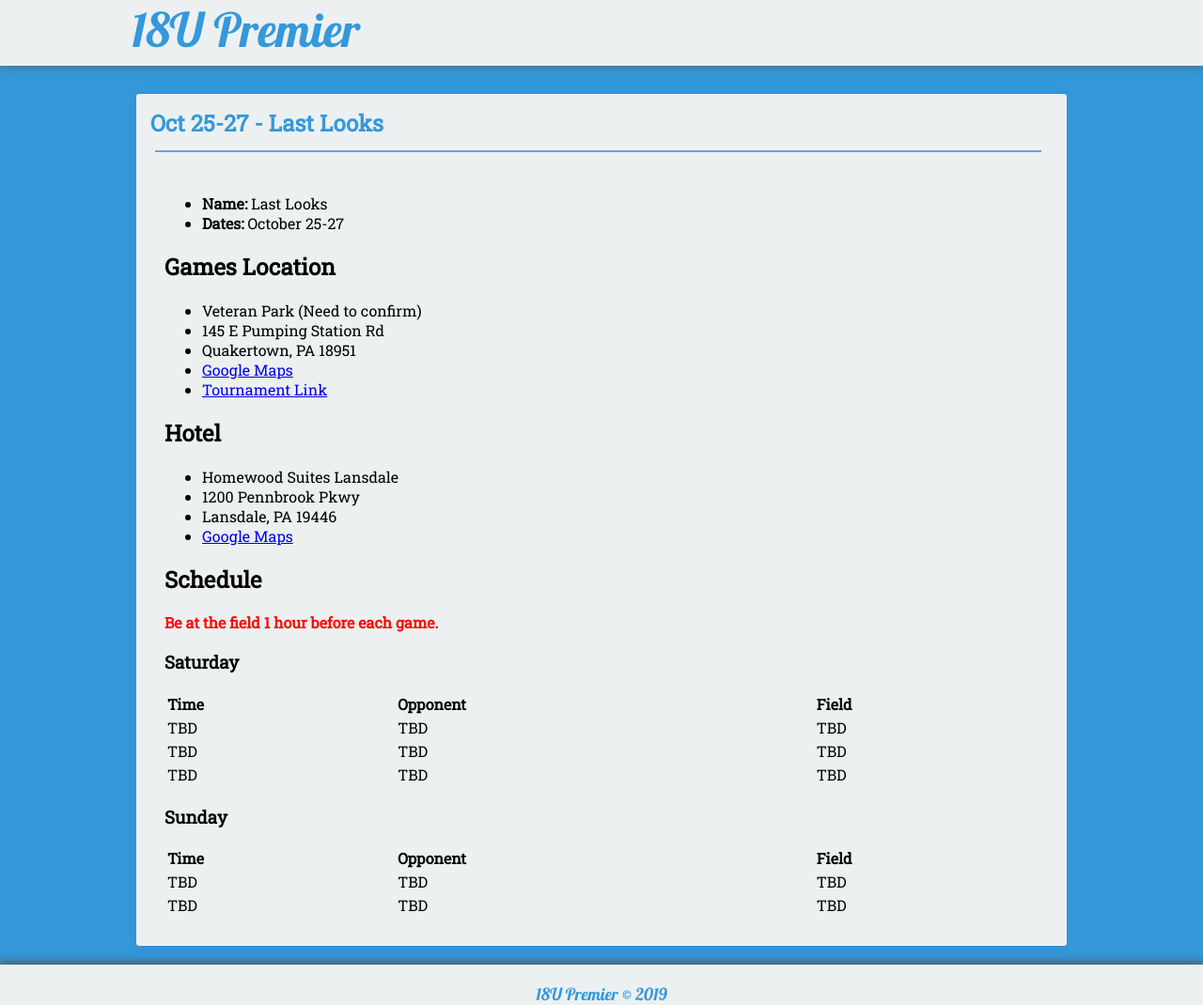
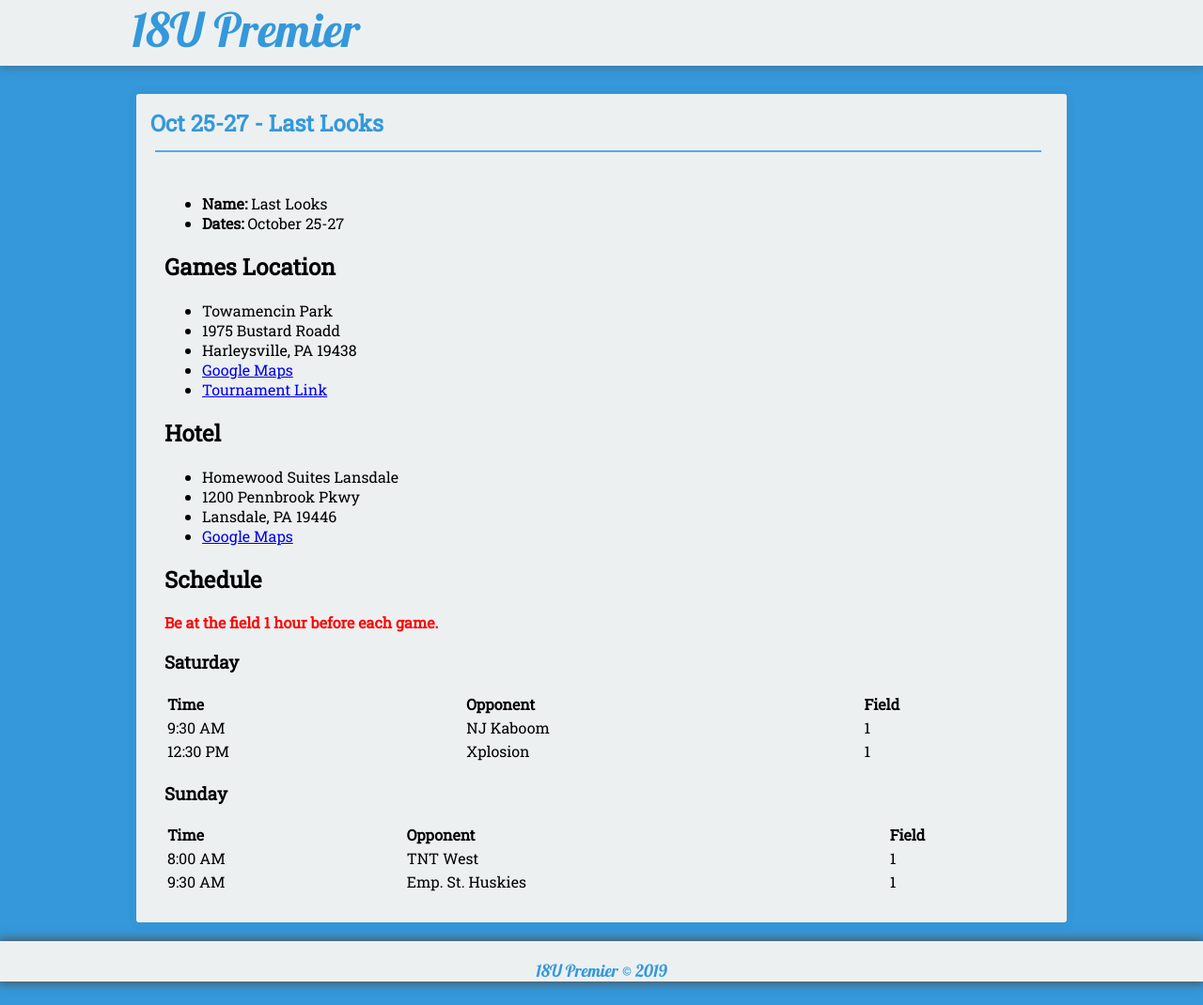
Before and after one commit to seanmerrow/ecf, a Jekyll site: the page built from _posts/2019-07-05-Jul-13-Fusion.md, in a window 1280 px wide. Shown: the whole page at 94% size. Built offline with Jekyll 4.4.1, drawn with Linux system fonts in a browser that asks for light colours; nearby versions of some CDN libraries.

Commit message:
Update 2019-07-05-Jul-13-Fusion.md

```diff
--- a/_posts/2019-07-05-Jul-13-Fusion.md
+++ b/_posts/2019-07-05-Jul-13-Fusion.md
@@ -12,10 +12,10 @@ category:
 * **Dates:** October 25-27
 
 ## Games Location
-* Veteran Park (Need to confirm)
-* 145 E Pumping Station Rd
-* Quakertown, PA 18951
-* [Google Maps](https://goo.gl/maps/5dY2CCFzDWK63s9S9)
+* Towamencin Park
+* 1975 Bustard Roadd
+* Harleysville, PA 19438
+* [Google Maps](https://goo.gl/maps/xSFVRT6wowvGrMSh6)
 * [Tournament Link](https://tntshowcase.com/)
 
 ## Hotel
@@ -31,13 +31,12 @@ category:
 
 | Time | Opponent | Field |
 |:---      |:---   |:---  |
-| TBD      | TBD   |TBD   |
-| TBD      | TBD   |TBD   |
-| TBD      | TBD   |TBD   |
+| 9:30 AM  | NJ Kaboom   |1   |
+| 12:30 PM | Xplosion    |1   |
 
 ### Sunday
 
 | Time | Opponent | Field |
 |:---      |:---   |:---  |
-| TBD      | TBD   |TBD   |
-| TBD      | TBD   |TBD   |
+| 8:00 AM  | TNT West           |1   |
+| 9:30 AM  | Emp. St. Huskies   |1   |
```
